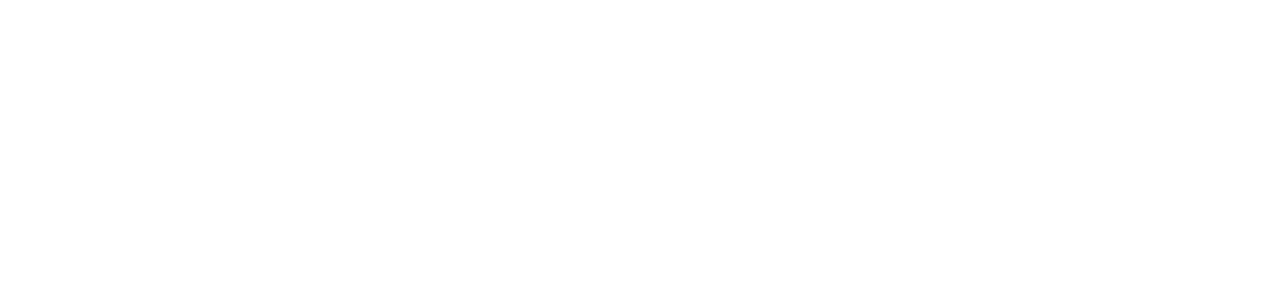
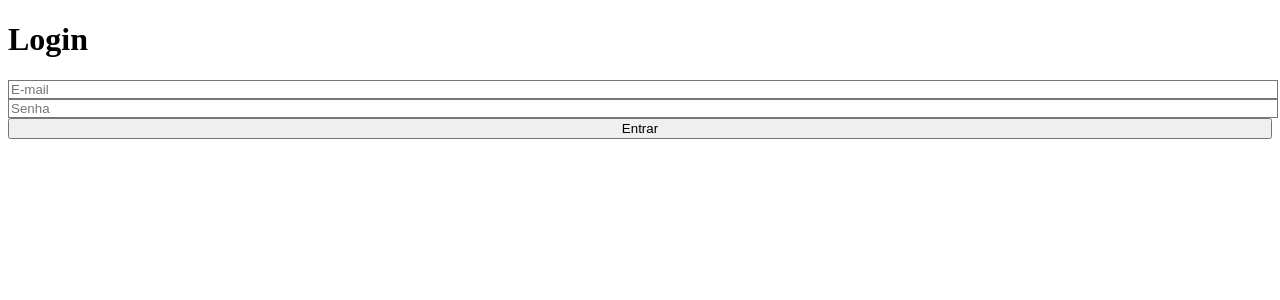
Before and after one commit to Denicoli/ecommerce-platform, a React (Vite) app in the folder web/: page /login in a window 1280 px wide. Before the commit this address had no page. Shown: the top 300 px of the page. Built offline with nearby package versions, Linux system fonts and the light colour scheme.

Commit message:
feat: implement authentication context and routing with protected routes

```diff
--- a/web/src/App.tsx
+++ b/web/src/App.tsx
@@ -1,10 +1,25 @@
-import { BrowserRouter } from 'react-router-dom'
-import { Router } from './router'
+import { BrowserRouter, Route, Routes } from 'react-router-dom'
+import { AuthProvider } from './contexts/AuthContext'
+import { Home } from './pages/Home'
+import { Login } from './pages/Login'
+import { RequireAuth } from './components/RequireAuth'
 
 function App() {
   return (
     <BrowserRouter>
-      <Router />
+      <AuthProvider>
+        <Routes>
+          <Route
+            path="/"
+            element={
+              <RequireAuth>
+                <Home />
+              </RequireAuth>
+            }
+          />
+          <Route path="/login" element={<Login />} />
+        </Routes>
+      </AuthProvider>
     </BrowserRouter>
   )
 }
--- /dev/null
+++ b/web/src/components/Header.tsx
@@ -0,0 +1,17 @@
+import { useAuth } from '../contexts/AuthContext'
+
+export default function Header() {
+  const { logout } = useAuth()
+
+  return (
+    <header className="flex items-center justify-between px-6 py-4 bg-gray-100 border-b">
+      <h1 className="text-lg font-bold">E-commerce</h1>
+      <button
+        onClick={logout}
+        className="bg-red-500 text-white px-4 py-1 rounded hover:bg-red-600"
+      >
+        Sair
+      </button>
+    </header>
+  )
+}
--- /dev/null
+++ b/web/src/components/RequireAuth.tsx
@@ -0,0 +1,17 @@
+import type { ReactNode } from 'react'
+import { useAuth } from '../contexts/AuthContext'
+import { Navigate } from 'react-router-dom'
+
+interface RequireAuthProps {
+  children: ReactNode
+}
+
+export function RequireAuth({ children }: RequireAuthProps) {
+  const { user } = useAuth()
+
+  if (!user) {
+    return <Navigate to="/login" replace />
+  }
+
+  return <>{children}</>
+}
--- /dev/null
+++ b/web/src/contexts/AuthContext.tsx
@@ -0,0 +1,41 @@
+import { createContext, useContext, useState } from 'react'
+import { useNavigate } from 'react-router-dom'
+import { api } from '../services/api'
+
+interface AuthContextProps {
+  user: string | null
+  login: (email: string, password: string) => Promise<void>
+  logout: () => void
+}
+
+const AuthContext = createContext({} as AuthContextProps)
+
+export function AuthProvider({ children }: { children: React.ReactNode }) {
+  const [user, setUser] = useState<string | null>(null)
+  const navigate = useNavigate()
+
+  async function login(email: string, password: string) {
+    const response = await api.post('/auth/login', { email, password })
+    const { token } = response.data
+
+    localStorage.setItem('token', token)
+    setUser(email)
+    navigate('/')
+  }
+
+  function logout() {
+    localStorage.removeItem('token')
+    setUser(null)
+    navigate('/login')
+  }
+
+  return (
+    <AuthContext.Provider value={{ user, login, logout }}>
+      {children}
+    </AuthContext.Provider>
+  )
+}
+
+export function useAuth() {
+  return useContext(AuthContext)
+}
--- a/web/src/pages/Home.tsx
+++ b/web/src/pages/Home.tsx
@@ -1,11 +1,12 @@
-import React from 'react'
+import Header from '@/components/Header'
 
-function Home() {
+export function Home() {
   return (
-    <div className="p-4">
-      <h1 className="text-3xl font-bold">Home Page</h1>
-    </div>
+    <>
+      <Header />
+      <main className="p-6">
+        <h2 className="text-2xl font-semibold mb-4">Bem-vindo!</h2>
+      </main>
+    </>
   )
 }
-
-export default Home
--- /dev/null
+++ b/web/src/pages/Login.tsx
@@ -0,0 +1,39 @@
+import { useState } from 'react'
+import { useAuth } from '../contexts/AuthContext'
+
+export function Login() {
+  const [email, setEmail] = useState('')
+  const [password, setPassword] = useState('')
+  const { login } = useAuth()
+
+  function handleSubmit(event: React.FormEvent) {
+    event.preventDefault()
+    login(email, password)
+  }
+
+  return (
+    <form onSubmit={handleSubmit} className="max-w-sm mx-auto mt-20 space-y-4">
+      <h1 className="text-xl font-bold">Login</h1>
+      <input
+        type="email"
+        placeholder="E-mail"
+        value={email}
+        onChange={(e) => setEmail(e.target.value)}
+        className="w-full p-2 border border-gray-300 rounded"
+      />
+      <input
+        type="password"
+        placeholder="Senha"
+        value={password}
+        onChange={(e) => setPassword(e.target.value)}
+        className="w-full p-2 border border-gray-300 rounded"
+      />
+      <button
+        type="submit"
+        className="w-full bg-blue-600 text-white py-2 rounded hover:bg-blue-700"
+      >
+        Entrar
+      </button>
+    </form>
+  )
+}
```
